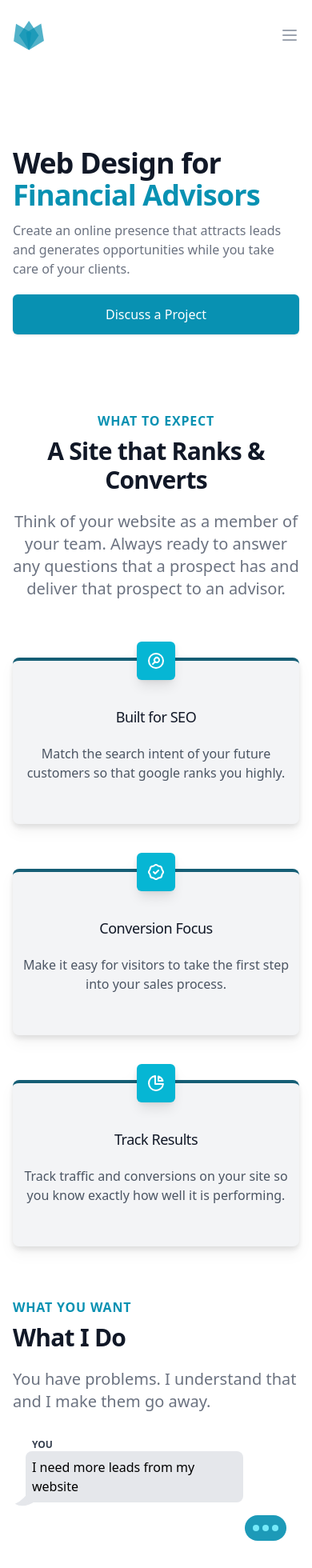
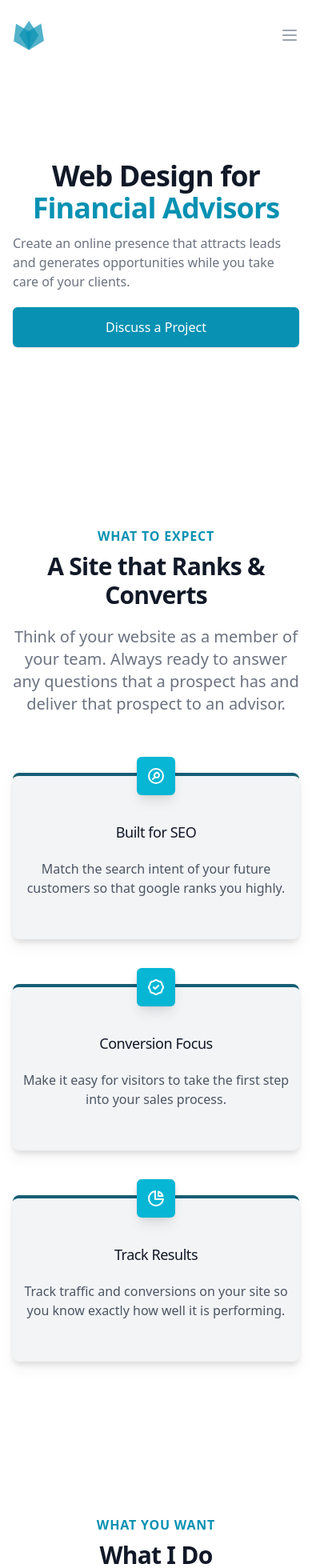
Before and after one commit to rowens794/freelance-template, a Next.js app: page / in a window 390 px wide. Shown: the top 1960 px of the page at 80% size. Built offline with nearby package versions, Linux system fonts and the light colour scheme.

Commit message:
updated vertical padding

```diff
--- a/page-sections/content/written-by-a-pro/index.tsx
+++ b/page-sections/content/written-by-a-pro/index.tsx
@@ -11,7 +11,7 @@ export default function Example() {
       <div className="relative mx-auto max-w-7xl lg:grid lg:grid-cols-2 lg:px-8">
         {/* Left Hand Side */}
         <div className="relative px-4 py-8 bg-gray-100 sm:px-6 lg:bg-transparent lg:py-16 lg:px-0 lg:pr-8 ">
-          <div className="max-w-lg mx-auto top-1/2 lg:absolute lg:mx-0 lg:-translate-y-1/2 lg:transform">
+          <div className="max-w-lg mx-auto text-center top-1/2 md:text-left lg:absolute lg:mx-0 lg:-translate-y-1/2 lg:transform">
             <h2 className="text-base font-semibold tracking-wide uppercase text-primary-700">
               Your Story Told by an Industry Pro
             </h2>
@@ -25,10 +25,10 @@ export default function Example() {
         </div>
 
         {/* Right Hand Side */}
-        <div className="px-4 py-8 bg-gray-100 sm:px-6 lg:flex lg:items-center lg:justify-end lg:bg-transparent lg:bg-none lg:py-16 lg:px-0 lg:pl-8">
+        <div className="px-4 bg-gray-100 sm:px-6 lg:flex lg:items-center lg:justify-end lg:bg-transparent lg:bg-none lg:py-16 lg:px-0 lg:pl-8">
           <div className="w-full max-w-lg mx-auto space-y-8 lg:mx-0">
             <div className="relative text-gray-700 ">
-              <h3 className="text-xl font-bold text-gray-800">
+              <h3 className="hidden text-xl font-bold text-gray-800 lg:block">
                 Copywriting by an Industry Insider
               </h3>
               <p className="my-4 ">
--- a/page-sections/custom/what-you-want/index.tsx
+++ b/page-sections/custom/what-you-want/index.tsx
@@ -158,18 +158,18 @@ export default function index({}: Props) {
 
   return (
     <div
-      className="grid max-w-md grid-cols-1 gap-6 px-4 mx-auto text-left sm:max-w-3xl sm:px-6 md:grid-cols-2 md:gap-0 lg:max-w-7xl lg:px-8"
+      className="grid max-w-md grid-cols-1 gap-6 px-4 py-16 mx-auto text-left sm:max-w-3xl sm:px-6 md:grid-cols-2 md:gap-0 lg:max-w-4xl lg:py-0 lg:px-8"
       ref={currentElement}
     >
       {/* Column 1 */}
       <div>
-        <h2 className="text-base font-semibold tracking-wider uppercase text-primary-600">
+        <h2 className="text-base font-semibold tracking-wider text-center uppercase text-primary-600 md:text-left">
           What You Want
         </h2>
-        <p className="mt-2 text-3xl font-extrabold tracking-tight text-gray-900 sm:text-4xl">
+        <p className="mt-2 text-3xl font-extrabold tracking-tight text-center text-gray-900 sm:text-4xl md:text-left">
           What I Do
         </p>
-        <p className="mx-auto mt-5 text-xl text-gray-500 ">
+        <p className="mx-auto mt-5 text-xl text-center text-gray-500 md:text-left ">
           You have problems. I understand that and I make them go away.
         </p>
       </div>
--- a/page-sections/features/grid-with-offset-icons/index.tsx
+++ b/page-sections/features/grid-with-offset-icons/index.tsx
@@ -29,7 +29,7 @@ export default function Index({
       id="features"
       className="relative py-16 bg-white sm:py-32 lg:py-44"
     >
-      <div className="max-w-md px-4 mx-auto text-center sm:max-w-3xl sm:px-6 lg:max-w-7xl lg:px-8">
+      <div className="max-w-md px-4 py-16 mx-auto text-center sm:max-w-3xl sm:px-6 lg:max-w-7xl lg:py-0 lg:px-8">
         <h2 className="text-base font-semibold tracking-wider uppercase text-primary-600">
           {secTitle}
         </h2>
--- a/page-sections/heros/with-angled-image-on-right/index.tsx
+++ b/page-sections/heros/with-angled-image-on-right/index.tsx
@@ -37,7 +37,7 @@ export default function index({
   })
 
   return (
-    <div className="relative z-10 pt-12 overflow-hidden bg-white lg:pt-0">
+    <section className="relative z-10 py-16 overflow-hidden bg-white lg:py-0">
       <div className="mx-auto max-w-7xl">
         <div className="relative z-10 pt-24 pb-8 bg-white sm:pb-16 md:pb-20 lg:w-full lg:max-w-2xl lg:pb-28 xl:pb-32">
           <svg
@@ -52,7 +52,7 @@ export default function index({
 
           <main className="px-4 mx-auto mt-10 max-w-7xl sm:mt-12 sm:px-6 md:mt-16 lg:mt-20 lg:px-8 xl:mt-28">
             <div className="sm:text-center lg:text-left">
-              <h1 className="text-4xl font-extrabold tracking-tight text-gray-900 sm:text-5xl md:text-6xl">
+              <h1 className="text-4xl font-extrabold tracking-tight text-center text-gray-900 sm:text-5xl md:text-6xl lg:text-left">
                 <span className="block xl:inline">{heading1}</span>{' '}
                 <span className="block text-primary-600 xl:inline">
                   {heading2}
@@ -96,6 +96,6 @@ export default function index({
           </div>
         </div>
       </div>
-    </div>
+    </section>
   )
 }
--- a/page-sections/portfolio/standard-portfolio/index.tsx
+++ b/page-sections/portfolio/standard-portfolio/index.tsx
@@ -37,7 +37,7 @@ export default function Example() {
   return (
     <section
       id="portfolio"
-      className="relative px-4 pt-8 pb-10 bg-gray-100 sm:px-6 lg:px-8 lg:pt-28 lg:pb-28"
+      className="relative px-4 py-16 sm:px-6 lg:px-8 lg:py-28"
     >
       <div className="absolute inset-0">
         <div className="bg-white h-1/3 sm:h-2/3" />
--- a/page-sections/pricing/split-with-brand-panel/index.tsx
+++ b/page-sections/pricing/split-with-brand-panel/index.tsx
@@ -52,7 +52,7 @@ export default function Example() {
 
       <div className="relative mx-auto max-w-7xl lg:grid lg:grid-cols-2 lg:px-8">
         <div className="px-4 py-16 bg-white sm:py-24 sm:px-6 lg:px-0 lg:pr-8">
-          <div className="max-w-lg mx-auto lg:mx-0">
+          <div className="max-w-lg mx-auto text-center md:text-left lg:mx-0">
             <h2 className="text-base font-semibold tracking-wide uppercase text-primary-600">
               Full-featured
             </h2>
@@ -69,11 +69,11 @@ export default function Example() {
                         aria-hidden="true"
                       />
                     </div>
-                    <p className="ml-16 text-lg font-medium leading-6 text-gray-900">
+                    <p className="ml-16 text-lg font-medium leading-6 text-left text-gray-900">
                       {feature.name}
                     </p>
                   </dt>
-                  <dd className="mt-2 ml-16 text-base text-gray-500">
+                  <dd className="mt-2 ml-16 text-base text-left text-gray-500">
                     {feature.description}
                   </dd>
                 </div>
@@ -135,7 +135,7 @@ export default function Example() {
             </ul>
             <Link href="/contact">
               <a className="flex items-center justify-center w-full px-8 py-4 text-lg font-medium leading-6 bg-white border border-transparent rounded-md text-primary-600 hover:bg-primary-50 md:px-10">
-                Get started today
+                Discuss a Project
               </a>
             </Link>
           </div>
```
